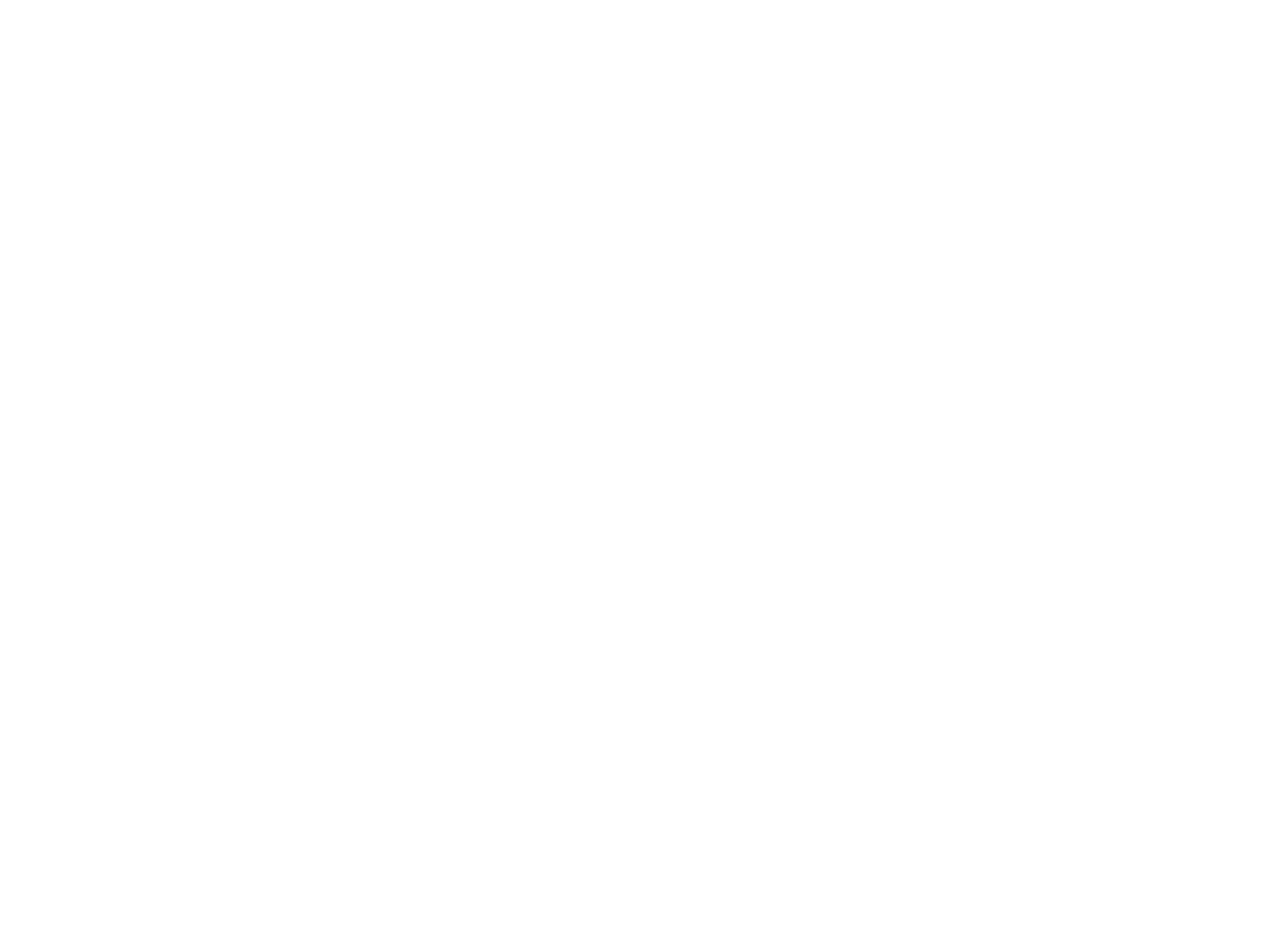
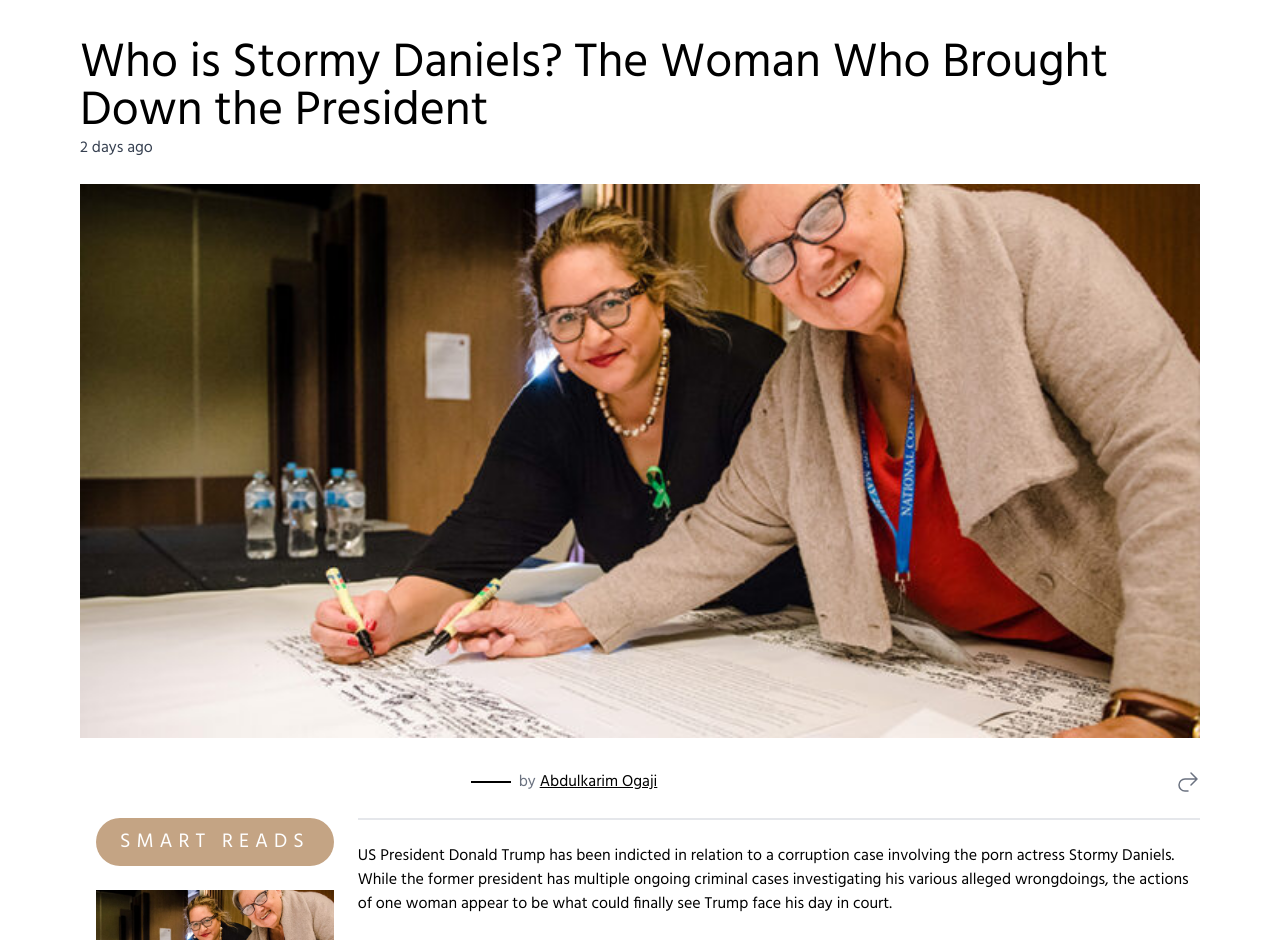
Before and after one commit to AbdulkarimOgaji/re_blognado, a React (Vite) app: page /blogs/1 in a window 1280 px wide. Before the commit this address had no page. Shown: the part 160-1100 px from the top of the page. Before the commit the page ends 800 px from the top, so only its background shows below. Built offline with nearby package versions, Linux system fonts and the light colour scheme.

Commit message:
feat: single blog page ui

```diff
--- a/src/output.css
+++ b/src/output.css
@@ -660,10 +660,42 @@
   margin-top: 2rem;
 }
 
+.mr-12{
+  margin-right: 3rem;
+}
+
+.mr-24{
+  margin-right: 6rem;
+}
+
+.mr-0{
+  margin-right: 0px;
+}
+
+.-mr-1{
+  margin-right: -0.25rem;
+}
+
+.mb-6{
+  margin-bottom: 1.5rem;
+}
+
+.mb-12{
+  margin-bottom: 3rem;
+}
+
+.mb-40{
+  margin-bottom: 10rem;
+}
+
 .block{
   display: block;
 }
 
+.inline-block{
+  display: inline-block;
+}
+
 .inline{
   display: inline;
 }
@@ -704,6 +736,14 @@
   height: 100vh;
 }
 
+.h-10{
+  height: 2.5rem;
+}
+
+.h-8{
+  height: 2rem;
+}
+
 .max-h-0{
   max-height: 0px;
 }
@@ -720,6 +760,10 @@
   min-height: 100%;
 }
 
+.min-h-screen{
+  min-height: 100vh;
+}
+
 .w-12{
   width: 3rem;
 }
@@ -732,6 +776,14 @@
   width: 100%;
 }
 
+.w-10{
+  width: 2.5rem;
+}
+
+.w-8{
+  width: 2rem;
+}
+
 .max-w-0{
   max-width: 0rem;
 }
@@ -742,6 +794,10 @@
 
 .max-w-sm{
   max-width: 24rem;
+}
+
+.max-w-xs{
+  max-width: 20rem;
 }
 
 .flex-grow{
@@ -822,6 +878,10 @@
   gap: 0.5rem;
 }
 
+.gap-8{
+  gap: 2rem;
+}
+
 .gap-x-12{
   -moz-column-gap: 3rem;
        column-gap: 3rem;
@@ -865,8 +925,16 @@
   border-width: 1px;
 }
 
+.border-2{
+  border-width: 2px;
+}
+
 .border-b{
   border-bottom-width: 1px;
+}
+
+.border-t-2{
+  border-top-width: 2px;
 }
 
 .border-black{
@@ -874,6 +942,11 @@
   border-color: rgb(0 0 0 / var(--tw-border-opacity));
 }
 
+.border-red-500{
+  --tw-border-opacity: 1;
+  border-color: rgb(239 68 68 / var(--tw-border-opacity));
+}
+
 .bg-black{
   --tw-bg-opacity: 1;
   background-color: rgb(0 0 0 / var(--tw-bg-opacity));
@@ -908,6 +981,21 @@
   background-color: rgb(59 89 152 / var(--tw-bg-opacity));
 }
 
+.bg-red-100{
+  --tw-bg-opacity: 1;
+  background-color: rgb(254 226 226 / var(--tw-bg-opacity));
+}
+
+.bg-gray-500{
+  --tw-bg-opacity: 1;
+  background-color: rgb(107 114 128 / var(--tw-bg-opacity));
+}
+
+.bg-yellow-200{
+  --tw-bg-opacity: 1;
+  background-color: rgb(254 240 138 / var(--tw-bg-opacity));
+}
+
 .bg-opacity-25{
   --tw-bg-opacity: 0.25;
 }
@@ -987,6 +1075,16 @@
   padding-bottom: 0.25rem;
 }
 
+.py-12{
+  padding-top: 3rem;
+  padding-bottom: 3rem;
+}
+
+.py-20{
+  padding-top: 5rem;
+  padding-bottom: 5rem;
+}
+
 .pl-8{
   padding-left: 2rem;
 }
@@ -997,6 +1095,10 @@
 
 .pt-6{
   padding-top: 1.5rem;
+}
+
+.pb-40{
+  padding-bottom: 10rem;
 }
 
 .text-left{
@@ -1046,6 +1148,21 @@
   line-height: 1rem;
 }
 
+.text-6xl{
+  font-size: 3.75rem;
+  line-height: 1;
+}
+
+.text-5xl{
+  font-size: 3rem;
+  line-height: 1;
+}
+
+.text-xl{
+  font-size: 1.25rem;
+  line-height: 1.75rem;
+}
+
 .font-bold{
   font-weight: 700;
 }
@@ -1064,6 +1181,14 @@
 
 .leading-6{
   line-height: 1.5rem;
+}
+
+.leading-3{
+  line-height: .75rem;
+}
+
+.leading-relaxed{
+  line-height: 1.625;
 }
 
 .tracking-\[0\.7rem\]{
@@ -1102,6 +1227,15 @@
 .text-facebook{
   --tw-text-opacity: 1;
   color: rgb(59 89 152 / var(--tw-text-opacity));
+}
+
+.text-gray-700{
+  --tw-text-opacity: 1;
+  color: rgb(55 65 81 / var(--tw-text-opacity));
+}
+
+.underline{
+  text-decoration-line: underline;
 }
 
 .opacity-0{
@@ -1381,6 +1515,22 @@
     margin-left: -1.5rem;
   }
 
+  .md\:mr-0{
+    margin-right: 0px;
+  }
+
+  .md\:mr-12{
+    margin-right: 3rem;
+  }
+
+  .md\:mr-24{
+    margin-right: 6rem;
+  }
+
+  .md\:mr-32{
+    margin-right: 8rem;
+  }
+
   .md\:hidden{
     display: none;
   }
@@ -1422,4 +1572,24 @@
   .\32xl\:block{
     display: block;
   }
-}
+
+  .\32xl\:px-12{
+    padding-left: 3rem;
+    padding-right: 3rem;
+  }
+
+  .\32xl\:px-24{
+    padding-left: 6rem;
+    padding-right: 6rem;
+  }
+
+  .\32xl\:px-32{
+    padding-left: 8rem;
+    padding-right: 8rem;
+  }
+
+  .\32xl\:px-60{
+    padding-left: 15rem;
+    padding-right: 15rem;
+  }
+}
--- /dev/null
+++ b/src/pages/BlogPage.tsx
@@ -0,0 +1,72 @@
+import { ArrowUturnRightIcon } from "@heroicons/react/24/solid";
+import { Link } from "react-router-dom";
+import BlogCard from "./HomePage/BlogCard";
+import DummyBlogCard from "./HomePage/DummyBlogCard";
+
+export default function BlogPage(): JSX.Element {
+  return (
+    <div className="container mx-auto my-6 min-h-screen py-20 2xl:px-60">
+      <div className="mb-40">
+        <h1 className="text-5xl">
+          Who is Stormy Daniels? The Woman Who Brought Down the President
+        </h1>
+        <time className="mt-4 text-gray-700">2 days ago</time>
+        <img src="/featured.jpg" alt="" className="mt-6 w-full" />
+        <div className="mt-8 flex items-center justify-between">
+          <span></span>
+          <div className="mr-0 flex items-center gap-2 md:mr-32">
+            <div className="w-10 border border-black"></div>{" "}
+            <span className="-mr-1 text-gray-500">by</span>
+            <Link to="" className="underline">
+              Abdulkarim Ogaji
+            </Link>
+          </div>
+          <button>
+            <ArrowUturnRightIcon className="h-6 w-6 font-bold text-gray-500" />
+          </button>
+        </div>
+        <div className="mt-6 flex gap-2">
+          <aside className="px-4">
+            {" "}
+            <div className="mb-6 flex justify-center">
+              <span className="inline-block whitespace-nowrap rounded-pill bg-primary py-2.5 px-6 text-base uppercase tracking-insane text-white md:text-xl">
+                Smart reads
+              </span>
+            </div>
+            <div className="flex max-w-xs flex-col gap-8">
+              <BlogCard />
+              <BlogCard />
+              <BlogCard />
+            </div>
+          </aside>
+          <main className="flex-grow border-t-2 pt-6">
+            <p>
+              US President Donald Trump has been indicted in relation to a
+              corruption case involving the porn actress Stormy Daniels. While
+              the former president has multiple ongoing criminal cases
+              investigating his various alleged wrongdoings, the actions of one
+              woman appear to be what could finally see Trump face his day in
+              court.
+            </p>
+          </main>
+        </div>
+      </div>
+      <div className="flex">
+        <span className="inline-block whitespace-nowrap rounded-pill bg-primary py-2.5 px-6 text-base uppercase tracking-insane text-white md:text-xl">
+          Recommended
+        </span>
+      </div>
+      <div className="blogs-grid mt-8">
+        <BlogCard />
+        <BlogCard />
+        <BlogCard />
+        <DummyBlogCard />
+        <BlogCard />
+        <BlogCard />
+        <BlogCard />
+        <BlogCard />
+        <DummyBlogCard />
+      </div>
+    </div>
+  );
+}
--- a/src/pages/HomePage/BlogCard.tsx
+++ b/src/pages/HomePage/BlogCard.tsx
@@ -2,7 +2,7 @@
 
 export default function BlogCard(): JSX.Element {
   return (
-    <Link to={"/"} className="block w-full">
+    <Link to={"/blogs/slug"} className="block w-full">
       <div className="relative mb-4 h-[142px] w-full after:absolute after:top-0 after:left-0 after:block after:h-full after:w-full after:bg-white after:opacity-0 after:duration-200 hover:after:opacity-25">
         <img
           src="/featured.jpg"
--- a/src/routes/publicRouter.tsx
+++ b/src/routes/publicRouter.tsx
@@ -1,5 +1,6 @@
 import ErrorLogger from "@/components/ErrorLogger";
 import PublicLayout from "@/layouts/PublicLayout";
+import BlogPage from "@/pages/BlogPage";
 import HomePage from "@/pages/HomePage";
 import {
   createBrowserRouter,
@@ -11,6 +12,7 @@
   createRoutesFromElements(
     <Route errorElement={<ErrorLogger />} element={<PublicLayout />}>
       <Route index element={<HomePage />}></Route>
+      <Route path="/blogs/:slug" element={<BlogPage />}></Route>
     </Route>,
   ),
 );
```
